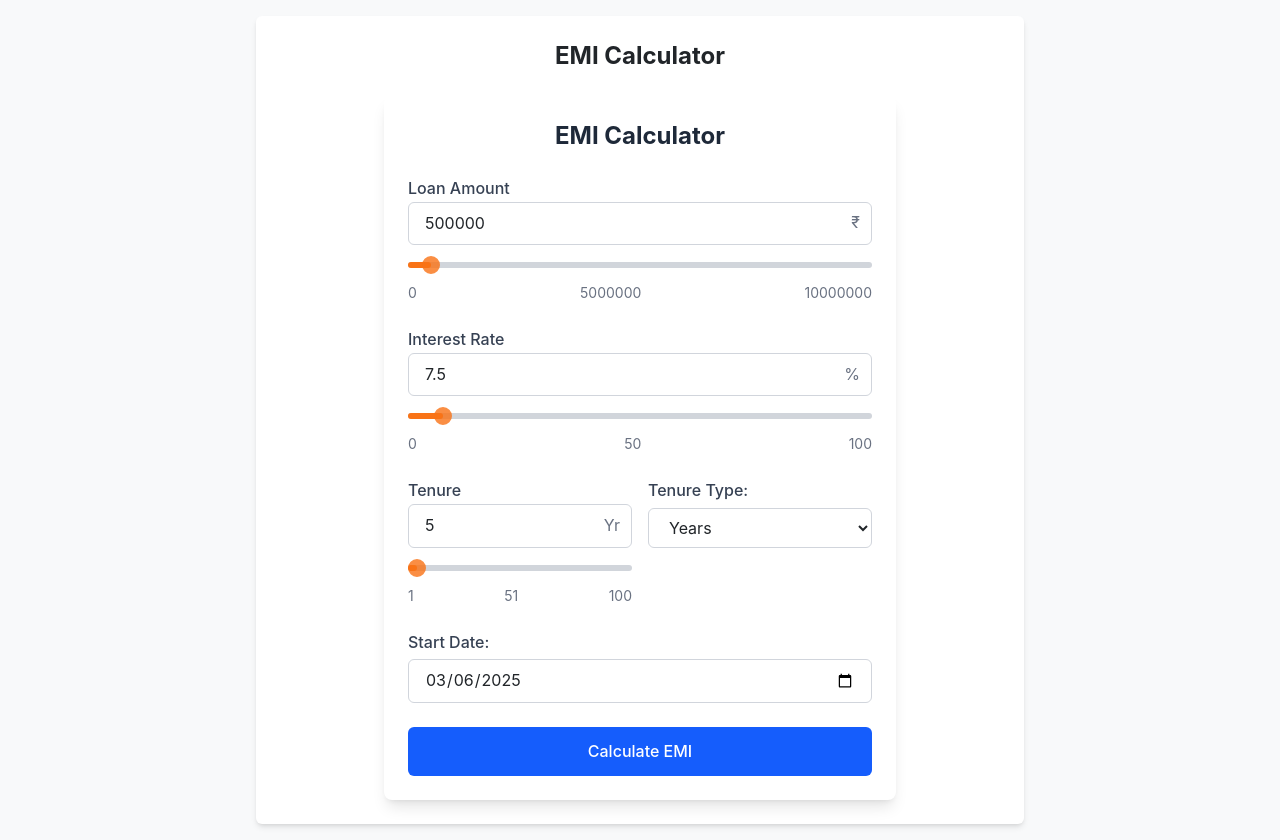
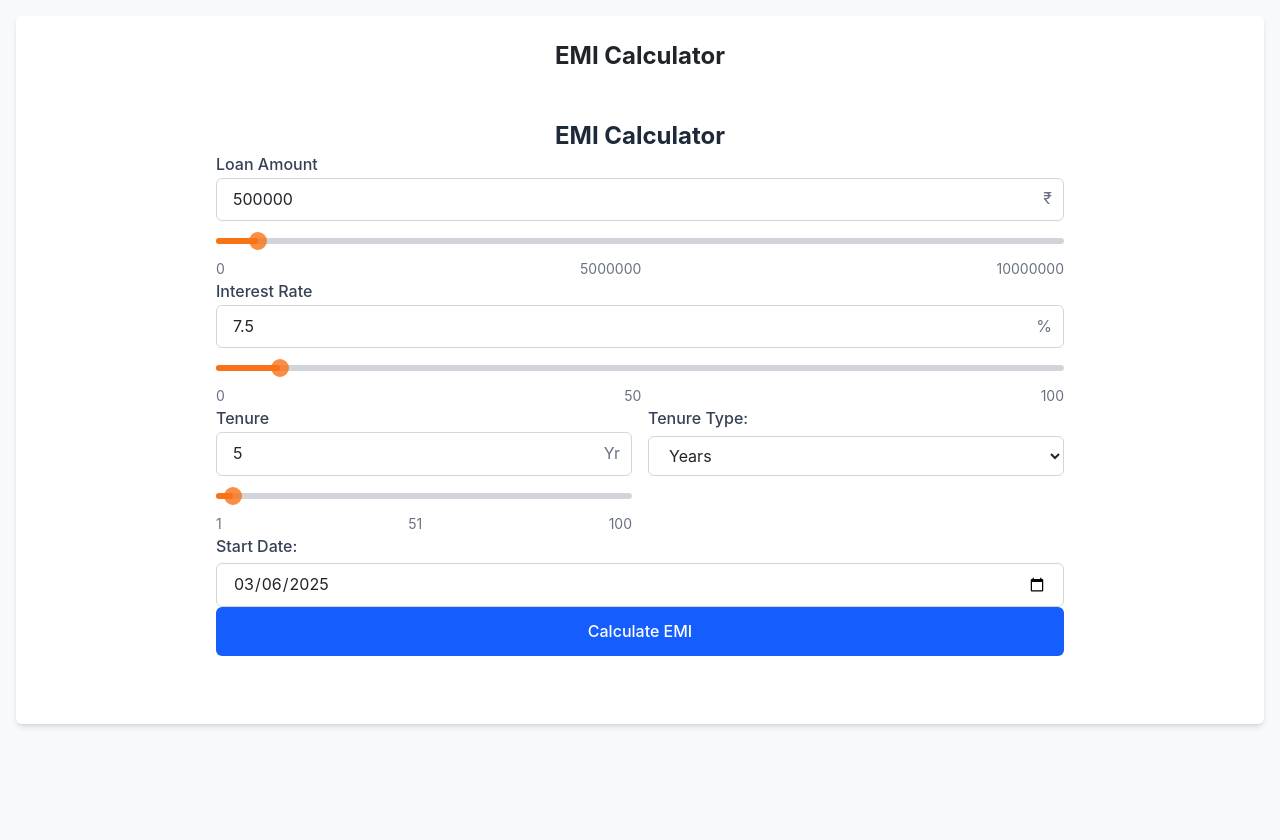
Before and after one commit to Ajinkya-Kardile/emi-calculator, a Next.js app: page / in a window 1280 px wide. After the commit the page ends 800 px from the top, so only its background shows below. Built offline with nearby package versions, Linux system fonts and the light colour scheme.

Commit message:
**fixes**: css fixes

```diff
--- a/src/app/components/form/EmiForm.tsx
+++ b/src/app/components/form/EmiForm.tsx
@@ -21,7 +21,7 @@ export default function EmiForm({ setEmiData }: { setEmiData: Function }) {
     };
 
     return (
-        <form onSubmit={handleSubmit} className="max-w-lg mx-auto bg-white p-6 rounded-lg shadow-lg space-y-6">
+        <form onSubmit={handleSubmit} className="max-w-4xl mx-auto bg-white m-5 p-6 rounded-lg">
             <h2 className="text-2xl font-bold text-gray-800 text-center">EMI Calculator</h2>
 
             {/* Loan Amount */}
--- a/src/app/page.tsx
+++ b/src/app/page.tsx
@@ -8,7 +8,7 @@ export default function Home() {
     const [emiData, setEmiData] = useState<EmiResult | null>(null);
 
     return (
-        <div className="max-w-3xl mx-auto p-6 bg-white shadow-md rounded-md">
+        <div className=" mx-auto p-6 bg-white shadow-md rounded-md">
             <h1 className="text-2xl font-bold text-center mb-6">EMI Calculator</h1>
             <EmiForm setEmiData={setEmiData} />
             {emiData && (
--- a/src/app/styles/globals.css
+++ b/src/app/styles/globals.css
@@ -58,12 +58,12 @@ td {
     border-bottom: 1px solid var(--border);
 }
 
-/* Responsive Table */
-@media (max-width: 768px) {
-    table {
-        display: block;
-        width: 100%;
-        overflow-x: auto;
-        white-space: nowrap;
-    }
-}
+/*!* Responsive Table *!*/
+/*@media (max-width: 768px) {*/
+/*    table {*/
+/*        display: block;*/
+/*        width: 100%;*/
+/*        overflow-x: auto;*/
+/*        white-space: nowrap;*/
+/*    }*/
+/*}*/
```
